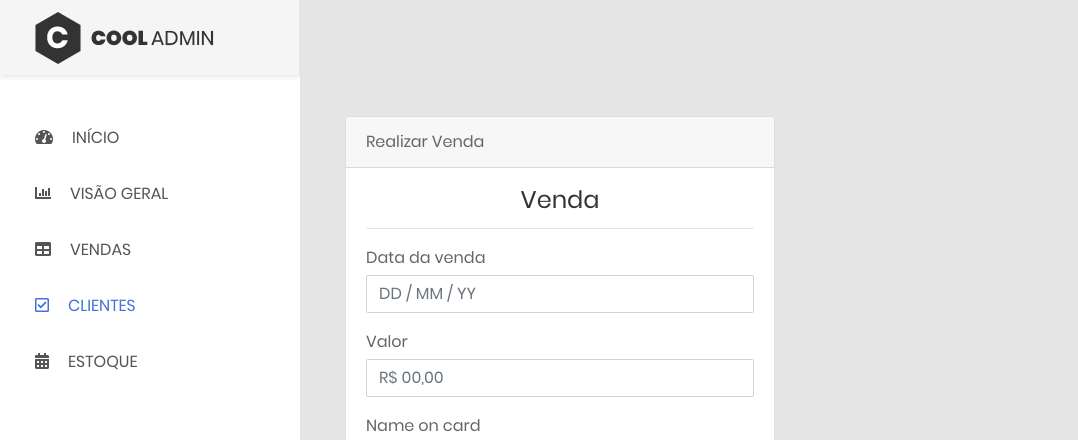
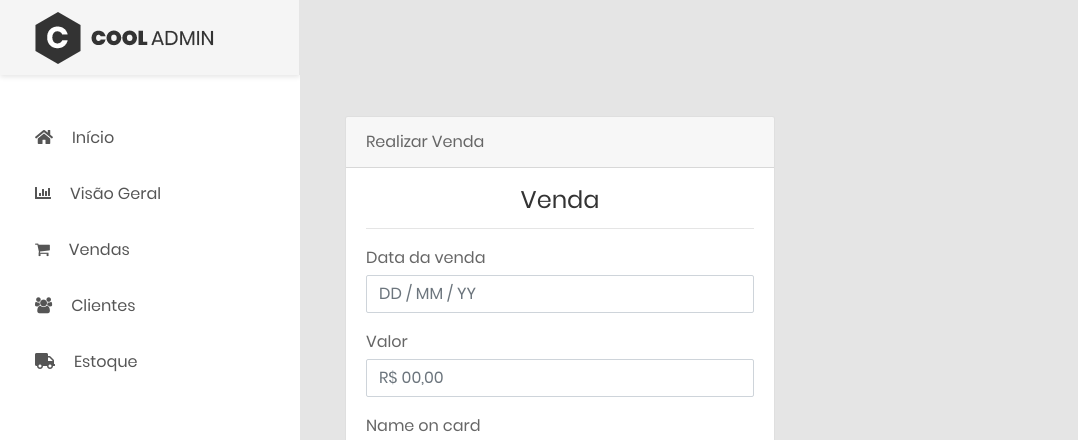
Before and after one commit to luizsergiorf/hack10, a plain HTML site: page vendas.html in a window 1280 px wide. Shown: the top 440 px of the page, without its empty margins (0-1078 px from the left). Drawn offline with Linux system fonts and the light colour scheme.

Commit message:
arrumei menu venads
fix

```diff
--- a/vendas.html
+++ b/vendas.html
@@ -164,31 +164,26 @@
                 <div class="menu-sidebar__content js-scrollbar1">
                     <nav class="navbar-sidebar">
                         <ul class="list-unstyled navbar__list">
-
-
                             <li>
                                 <a href="index.html">
-                                <i class="fas fa-tachometer-alt"></i>INÍCIO</a>
+                                    <i class="fas fa-home"></i>Início</a>
                             </li>
                             <li>
-                            <a href="chart.html">
-                                <i class="fas fa-chart-bar"></i>VISÃO GERAL</a>
+                                <a href="paginas/visaogeral.html">
+                                    <i class="fas fa-chart-bar"></i>Visão Geral</a>
                             </li>
                             <li>
-                            <a href="table.html">
-                                <i class="fas fa-table"></i>VENDAS</a>
-                        </li>
-                        <li class="active">
-                            <a href="form.html">
-                                <i class="far fa-check-square"></i>CLIENTES</a>
+                                <a href="paginas/vendas.html">
+                                    <i class="fa fa-shopping-cart"></i>Vendas</a>
                             </li>
                             <li>
-                            <a href="#">
-                                <i class="fas fa-calendar-alt"></i>ESTOQUE</a>
+                                <a href="paginas/clientes.html">
+                                    <i class="fa fa-users"></i>Clientes</a>
                             </li>
-
-
-
+                            <li>
+                                <a href="paginas/estoque.html">
+                                    <i class="fas fa-truck"></i>Estoque</a>
+                            </li>
                         </ul>
                     </nav>
                 </div>
```
Lines whose indentation alone changed are shown as unchanged.
